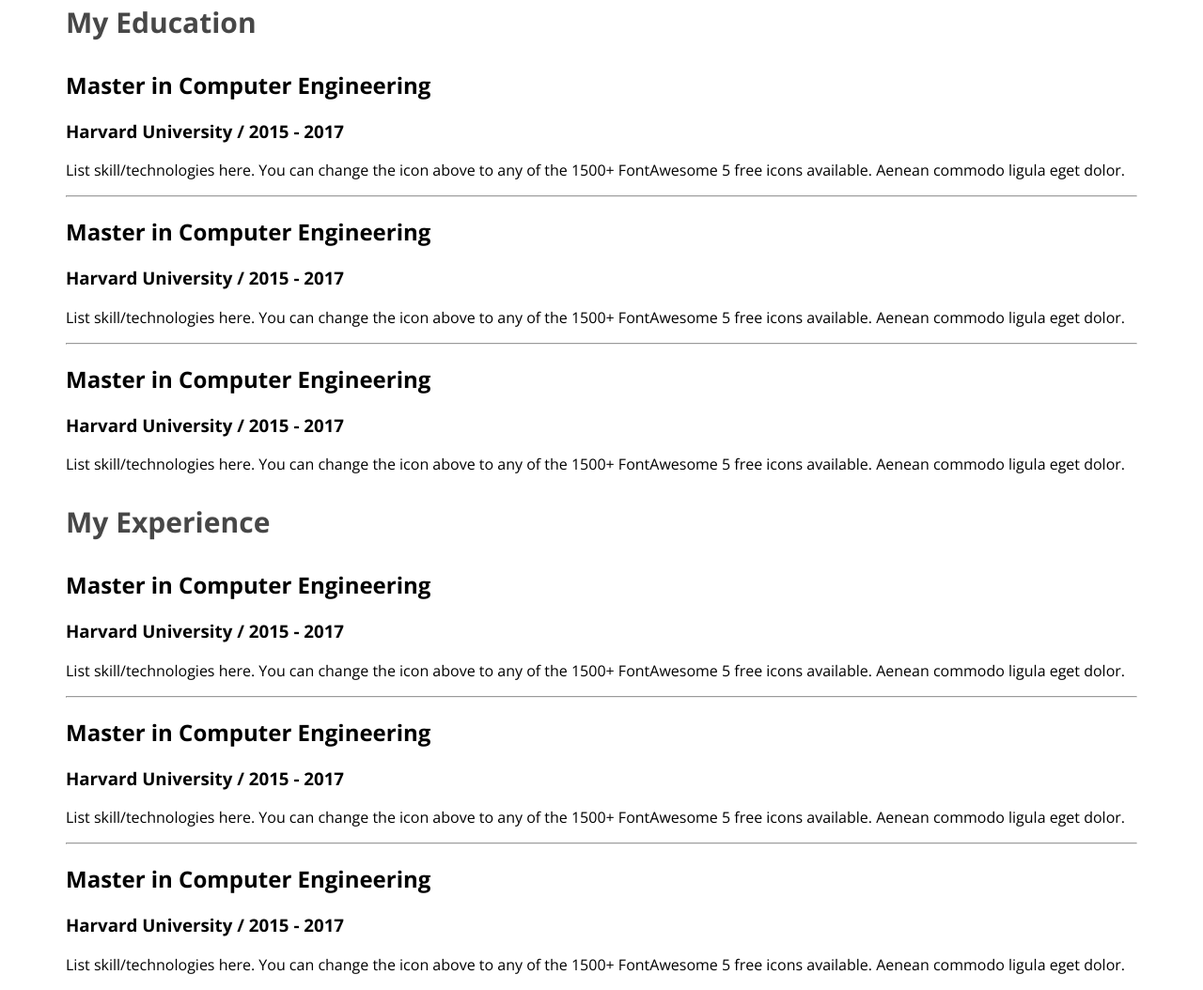
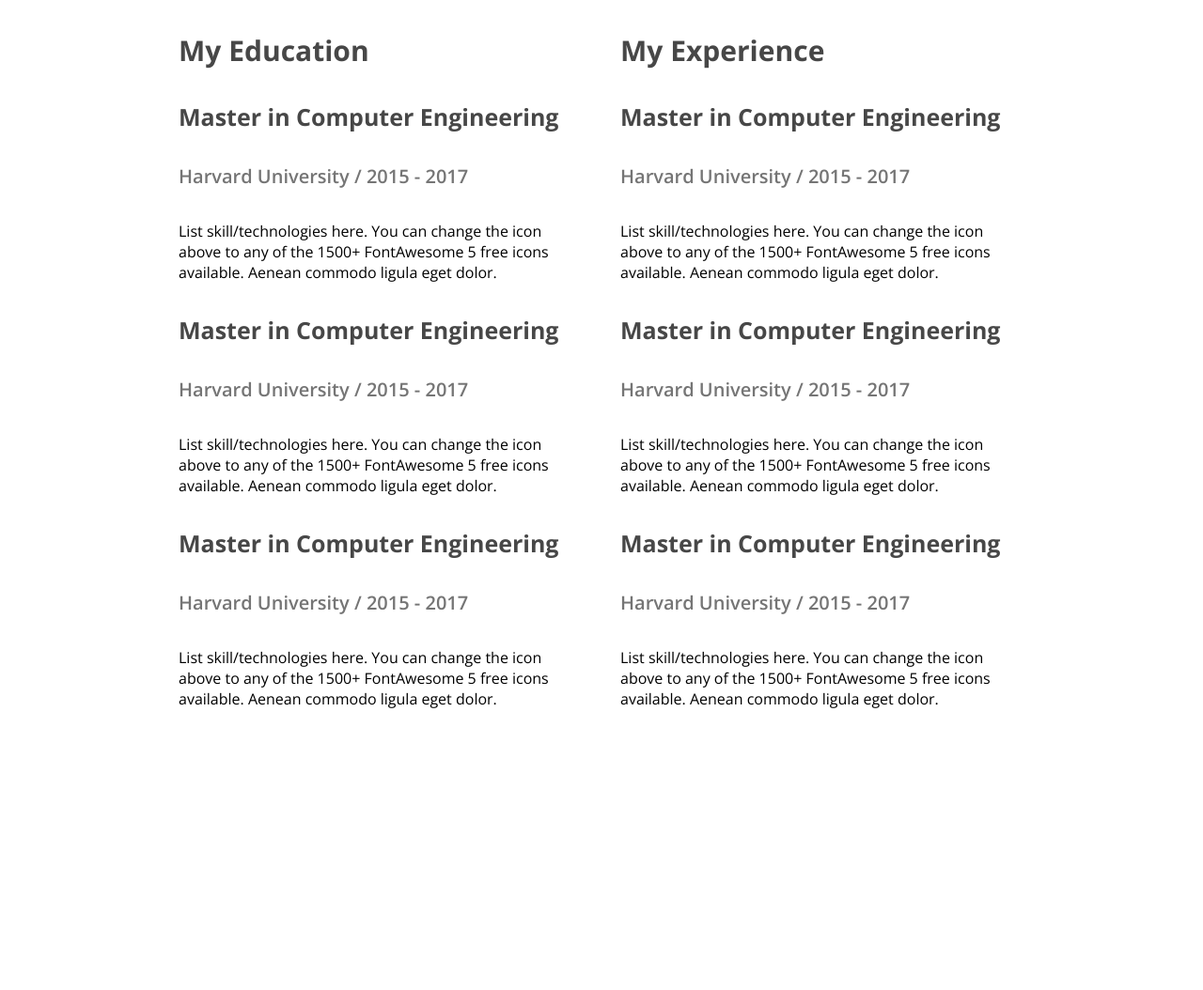
Before and after one commit to MdJowelAhmed/protfiloo, a plain HTML site: page index.html in a window 1280 px wide. Shown: the part 2256-3310 px from the top of the page at 94% size. After the commit the page ends 3035 px from the top, so only its background shows below. Drawn offline with nearby package versions, Linux system fonts and the light colour scheme.

Commit message:
added resume

```diff
--- a/index.html
+++ b/index.html
@@ -94,54 +94,50 @@
         <section>
             <h3 class="section-title">A Summary of My Resume</h3>
             <div class="resume-container">
-                <div class="resume-column">
+               <div class="resume-color-title">
                 <h3 class="resume-title">My Education</h3>
-                </div>
-                <div class="resume-items">
-                    <h2 class="resume-items-title">Master in Computer Engineering</h2>
-                    <h3 class="resume-items-inistitute">Harvard University / 2015 - 2017</h3>
-                    <p class="resume-items-description">List skill/technologies here. You can change the icon above
+                <div class="resume-item">
+                    <h4 class="resume-item-title">Master in Computer Engineering</h4>
+                    <h5 class="resume-inistitute">Harvard University / 2015 - 2017</h5>
+                    <p class="resume-description">List skill/technologies here. You can change the icon above
                         to any of the 1500+ FontAwesome 5 free icons available. Aenean commodo ligula eget dolor.</p>
                 </div>
-                <hr>
-                <div class="resume-items">
-                    <h2 class="resume-items-title">Master in Computer Engineering</h2>
-                    <h3 class="resume-items-inistitute">Harvard University / 2015 - 2017</h3>
-                    <p class="resume-items-description">List skill/technologies here. You can change the icon above
+                <div class="resume-item">
+                    <h4 class="resume-item-title">Master in Computer Engineering</h4>
+                    <h5 class="resume-inistitute">Harvard University / 2015 - 2017</h5>
+                    <p class="resume-description">List skill/technologies here. You can change the icon above
                         to any of the 1500+ FontAwesome 5 free icons available. Aenean commodo ligula eget dolor.</p>
                 </div>
-                <hr>
-                <div class="resume-items">
-                    <h2 class="resume-items-title">Master in Computer Engineering</h2>
-                    <h3 class="resume-items-inistitute">Harvard University / 2015 - 2017</h3>
-                    <p class="resume-items-description">List skill/technologies here. You can change the icon above
+                <div class="resume-item">
+                    <h4 class="resume-item-title">Master in Computer Engineering</h4>
+                    <h5 class="resume-inistitute">Harvard University / 2015 - 2017</h5>
+                    <p class="resume-description">List skill/technologies here. You can change the icon above
                         to any of the 1500+ FontAwesome 5 free icons available. Aenean commodo ligula eget dolor.</p>
                 </div>
 
-                <div class="resume-column">
-                    <h3 class="resume-title"> My Experience</h3>
-                    <div class="resume-items">
-                        <h2 class="resume-items-title">Master in Computer Engineering</h2>
-                        <h3 class="resume-items-inistitute">Harvard University / 2015 - 2017</h3>
-                        <p class="resume-items-description">List skill/technologies here. You can change the icon above
+               </div>
+               <div class="resume-color-title">
+                <h3 class="resume-title">My Experience</h3>
+                <div class="resume-item">
+                    <h4 class="resume-item-title">Master in Computer Engineering</h4>
+                    <h5 class="resume-inistitute">Harvard University / 2015 - 2017</h5>
+                    <p class="resume-description">List skill/technologies here. You can change the icon above
                         to any of the 1500+ FontAwesome 5 free icons available. Aenean commodo ligula eget dolor.</p>
                 </div>
-                    <hr>
-                    <div class="resume-items">
-                        <h2 class="resume-items-title">Master in Computer Engineering</h2>
-                        <h3 class="resume-items-inistitute">Harvard University / 2015 - 2017</h3>
-                        <p class="resume-items-description">List skill/technologies here. You can change the icon above
+                <div class="resume-item">
+                    <h4 class="resume-item-title">Master in Computer Engineering</h4>
+                    <h5 class="resume-inistitute">Harvard University / 2015 - 2017</h5>
+                    <p class="resume-description">List skill/technologies here. You can change the icon above
                         to any of the 1500+ FontAwesome 5 free icons available. Aenean commodo ligula eget dolor.</p>
                 </div>
-                    <hr>
-                    <div class="resume-items">
-                        <h2 class="resume-items-title">Master in Computer Engineering</h2>
-                        <h3 class="resume-items-inistitute">Harvard University / 2015 - 2017</h3>
-                        <p class="resume-items-description">List skill/technologies here. You can change the icon above
+                <div class="resume-item">
+                    <h4 class="resume-item-title">Master in Computer Engineering</h4>
+                    <h5 class="resume-inistitute">Harvard University / 2015 - 2017</h5>
+                    <p class="resume-description">List skill/technologies here. You can change the icon above
                         to any of the 1500+ FontAwesome 5 free icons available. Aenean commodo ligula eget dolor.</p>
                 </div>
                </div>
-            </div>
+
         </section>
     </main>
     <footer>
--- a/styles/portfileo.css
+++ b/styles/portfileo.css
@@ -182,3 +182,36 @@ main section {
     font-weight: 700;
 
 }
+
+.resume-container {
+    display: flex;
+    gap: 40px;
+    padding: 0px 120px;
+}
+
+.resume-title {
+    color: #474747;
+    font-size: 30px;
+    font-weight: 700;
+}
+
+.resume-item-title {
+    color: #474747;
+    font-size: 25px;
+    font-weight: 700;
+}
+
+.resume-inistitute {
+    color: #757575;
+    font-size: 20px;
+    font-weight: 600;
+}
+
+.resume-description {
+    color: #757575);
+    font-size: 16px;
+    font-weight: 400;
+}
+.download-cv{
+    display: block;
+}
```
Lines whose indentation alone changed are shown as unchanged.
